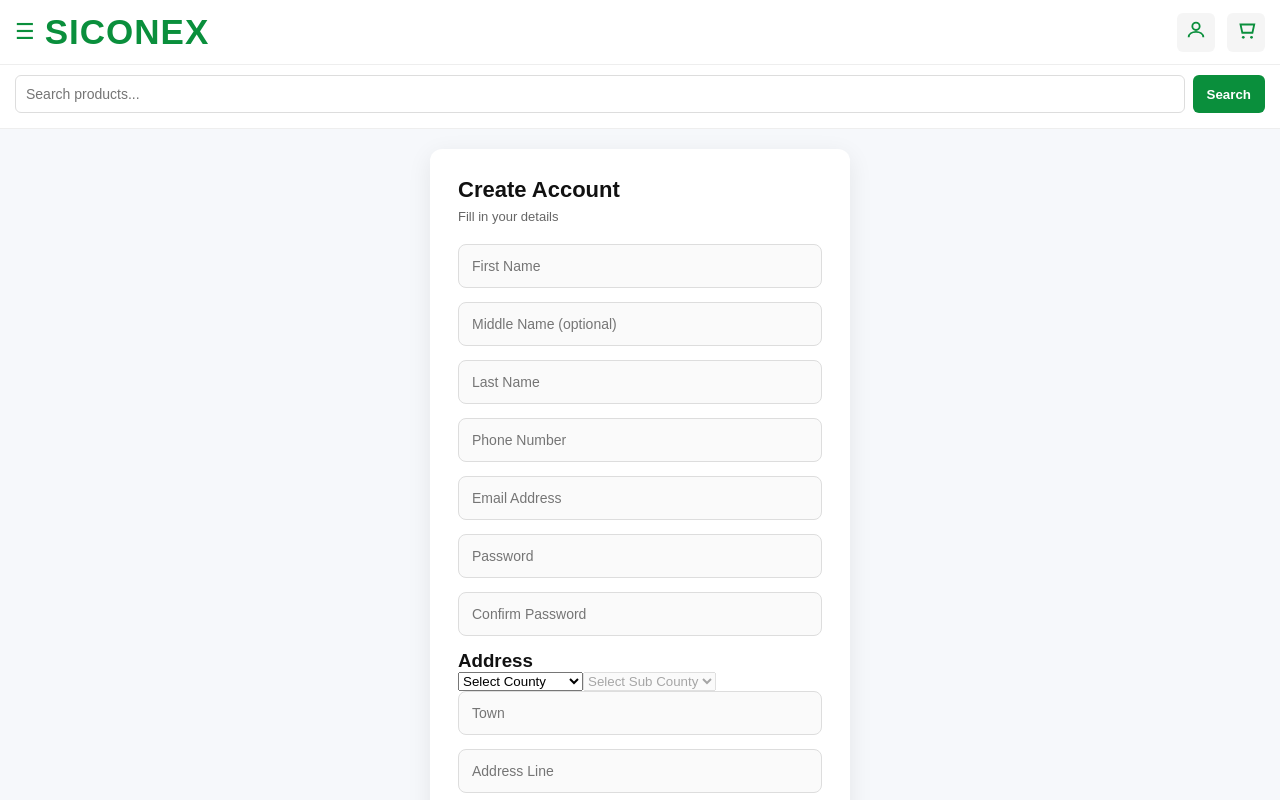
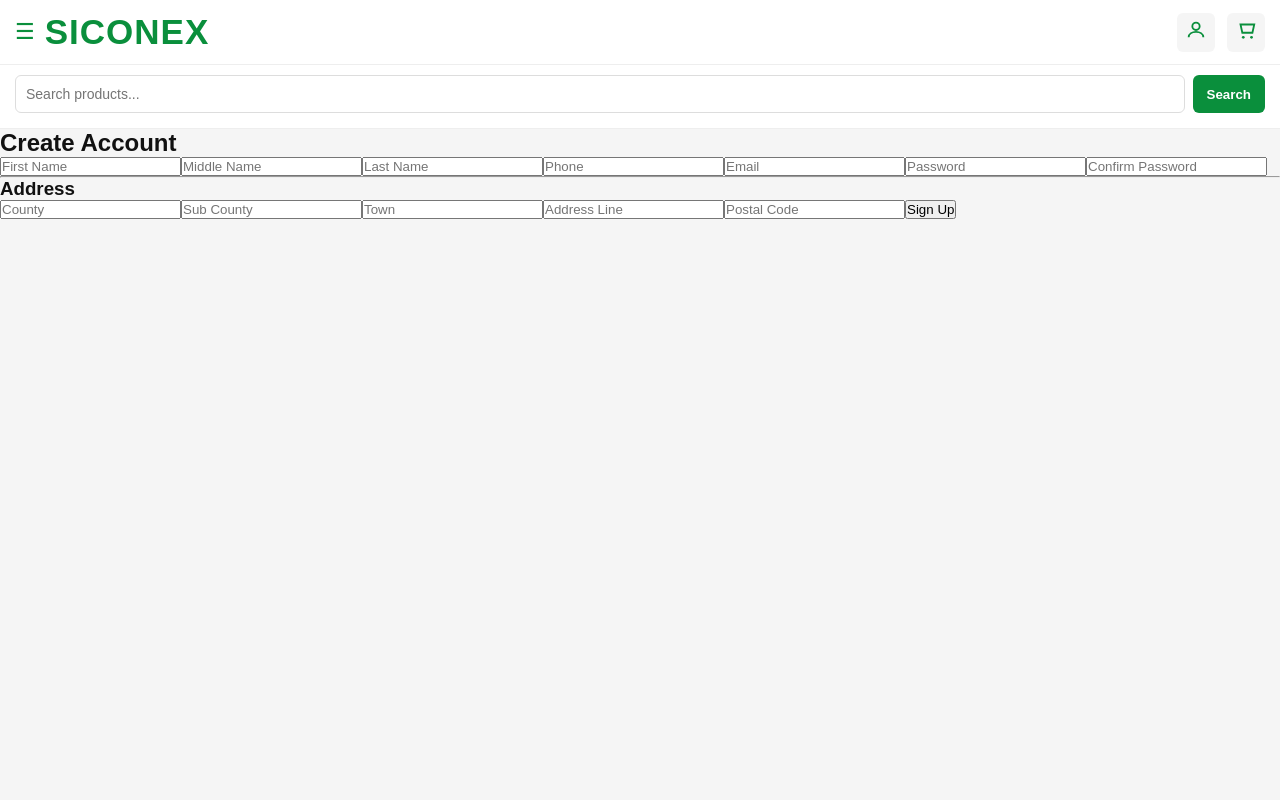
Before and after one commit to protichenoch1/siconex1, a Next.js app: page /auth/signup in a window 1280 px wide. Shown: the top 800 px of the page. Built offline with nearby package versions, Linux system fonts and the light colour scheme.

Commit message:
Refactor signup logic and form structure
Refactor signup component to streamline user creation and address insertion. Updated imports and form handling for better clarity and functionality.

```diff
--- a/app/auth/signup/page.js
+++ b/app/auth/signup/page.js
@@ -2,9 +2,7 @@
 
 import { useState } from "react";
 import { useRouter } from "next/navigation";
-import Link from "next/link";
-import { supabase } from "../../../lib/supabase";
-import { locations } from "../../../lib/locations";
+import { supabase } from "@/lib/supabaseClient";
 
 export default function Signup() {
   const router = useRouter();
@@ -27,14 +25,6 @@ export default function Signup() {
   const [loading, setLoading] = useState(false);
   const [errorMsg, setErrorMsg] = useState("");
 
-  const selectedCounty = locations.find(
-    (c) => c.id == form.county
-  );
-
-  const subCounties = selectedCounty
-    ? selectedCounty.subCounties
-    : [];
-
   const handleChange = (e) => {
     setForm({ ...form, [e.target.name]: e.target.value });
   };
@@ -53,31 +43,17 @@ export default function Signup() {
 
     setLoading(true);
 
-    // ✅ 1. Create user in Supabase Auth
-    const { data: authData, error: authError } = await supabase.auth.signUp({
-      email: form.email,
-      password: form.password
-    });
-
-    if (authError) {
-      setErrorMsg(authError.message);
-      setLoading(false);
-      return;
-    }
-
-    const user = authData.user;
-
-    // ✅ 2. Insert into users table (NO address fields)
-    const { data: userData, error: userError } = await supabase
+    // ✅ 1. Insert user
+    const { data: user, error: userError } = await supabase
       .from("users")
       .insert([
         {
-          id: user.id,
           first_name: form.firstName,
           middle_name: form.middleName,
           last_name: form.lastName,
           phone_number: form.phone,
-          email: form.email
+          email: form.email,
+          password: form.password
         }
       ])
       .select()
@@ -89,7 +65,7 @@ export default function Signup() {
       return;
     }
 
-    // ✅ 3. Insert into addresses table
+    // ✅ 2. Insert address
     const { error: addressError } = await supabase
       .from("addresses")
       .insert([
@@ -97,7 +73,7 @@ export default function Signup() {
           user_id: user.id,
           full_name: `${form.firstName} ${form.lastName}`,
           phone: form.phone,
-          county: selectedCounty?.name,
+          county: form.county,
           sub_county: form.subCounty,
           town: form.town,
           address_line: form.address,
@@ -111,112 +87,47 @@ export default function Signup() {
       return;
     }
 
-    // ✅ Save session locally (optional)
-    localStorage.setItem("user", JSON.stringify(userData));
+    // ✅ 3. Save login session
+    localStorage.setItem("user", JSON.stringify(user));
     localStorage.setItem("isLoggedIn", "true");
     window.dispatchEvent(new Event("userUpdated"));
 
-    // ✅ Redirect
+    // ✅ 4. Redirect
     router.push("/account");
   };
 
   return (
-    <div className="auth-container">
-      <form className="auth-card" onSubmit={handleSignup}>
+    <form onSubmit={handleSignup} className="max-w-lg mx-auto space-y-4">
+      <h2 className="text-xl font-bold">Create Account</h2>
 
-        <h2>Create Account</h2>
-        <p className="subtitle">Fill in your details</p>
+      {errorMsg && <p className="text-red-500">{errorMsg}</p>}
 
-        {errorMsg && <p className="error">{errorMsg}</p>}
+      <input name="firstName" placeholder="First Name" onChange={handleChange} required />
+      <input name="middleName" placeholder="Middle Name" onChange={handleChange} />
+      <input name="lastName" placeholder="Last Name" onChange={handleChange} required />
+      <input name="phone" placeholder="Phone" onChange={handleChange} required />
+      <input name="email" placeholder="Email" onChange={handleChange} required />
 
-        {/* PERSONAL INFO */}
-        <input name="firstName" placeholder="First Name" onChange={handleChange} required />
-        <input name="middleName" placeholder="Middle Name (optional)" onChange={handleChange} />
-        <input name="lastName" placeholder="Last Name" onChange={handleChange} required />
-        <input name="phone" placeholder="Phone Number" onChange={handleChange} required />
-        <input name="email" type="email" placeholder="Email Address" onChange={handleChange} required />
+      <input type="password" name="password" placeholder="Password" onChange={handleChange} required />
+      <input type="password" name="confirmPassword" placeholder="Confirm Password" onChange={handleChange} required />
 
-        {/* PASSWORD */}
-        <input name="password" type="password" placeholder="Password" onChange={handleChange} required />
-        <input name="confirmPassword" type="password" placeholder="Confirm Password" onChange={handleChange} required />
+      <hr />
 
-        {/* ADDRESS */}
-        <h3>Address</h3>
+      <h3 className="font-semibold">Address</h3>
 
-        {/* COUNTY */}
-        <select
-          name="county"
-          value={form.county}
-          onChange={(e) =>
-            setForm({
-              ...form,
-              county: e.target.value,
-              subCounty: ""
-            })
-          }
-          required
-        >
-          <option value="">Select County</option>
-          {locations.map((c) => (
-            <option key={c.id} value={c.id}>
-              {c.name}
-            </option>
-          ))}
-        </select>
+      <input name="county" placeholder="County" onChange={handleChange} required />
+      <input name="subCounty" placeholder="Sub County" onChange={handleChange} required />
+      <input name="town" placeholder="Town" onChange={handleChange} required />
+      <input name="address" placeholder="Address Line" onChange={handleChange} />
+      <input name="postal" placeholder="Postal Code" onChange={handleChange} />
 
-        {/* SUB COUNTY */}
-        <select
-          name="subCounty"
-          value={form.subCounty}
-          onChange={handleChange}
-          disabled={!form.county}
-          required
-        >
-          <option value="">Select Sub County</option>
-          {subCounties.map((s, i) => (
-            <option key={i} value={s}>
-              {s}
-            </option>
-          ))}
-        </select>
-
-        {/* TOWN */}
-        <input
-          name="town"
-          placeholder="Town"
-          onChange={handleChange}
-          required
-        />
-
-        {/* ADDRESS LINE */}
-        <input
-          name="address"
-          placeholder="Address Line"
-          onChange={handleChange}
-          required
-        />
-
-        {/* POSTAL */}
-        <input
-          name="postal"
-          placeholder="Postal Code (optional)"
-          onChange={handleChange}
-        />
-
-        {/* BUTTON */}
-        <button type="submit" disabled={loading}>
-          {loading ? "Creating account..." : "CREATE ACCOUNT"}
-        </button>
-
-        {/* FOOTER */}
-        <div className="auth-footer">
-          <p>Already have an account?</p>
-          <Link href="/auth/login" className="secondary-btn">
-            LOGIN HERE
-          </Link>
-        </div>
-
-      </form>
-    </div>
+      <button
+        type="submit"
+        disabled={loading}
+        className="bg-black text-white px-4 py-2"
+      >
+        {loading ? "Creating..." : "Sign Up"}
+      </button>
+    </form>
   );
-          }
+    }
```
